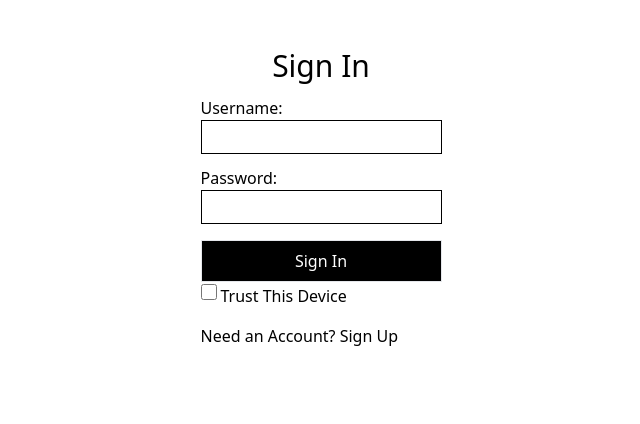
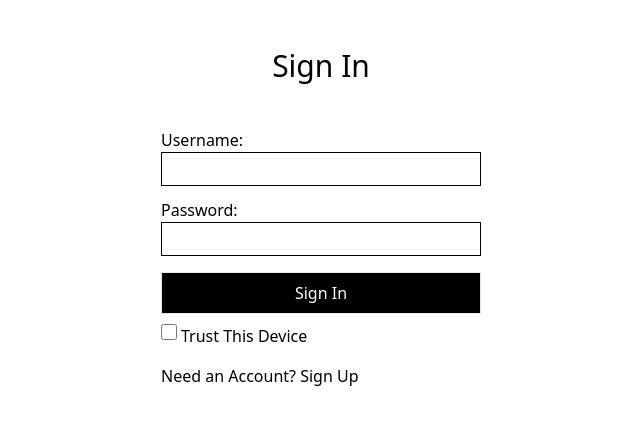
Before and after one commit to sinan-q/my-tasks, a React (Vite) app: page /login in a window 1280 px wide. Shown: the top 424 px of the page, without its empty margins (319-959 px from the left). Built offline with nearby package versions, Linux system fonts and the light colour scheme; what tailwindcss-animated would draw is missing.

Commit message:
Spacings

```diff
--- a/src/components/Login.jsx
+++ b/src/components/Login.jsx
@@ -52,9 +52,9 @@ const Login = () => {
 
     return (
 
-        <section>
+        <section className='w-80'>
             <div className='text-3xl text-center'>Sign In</div>
-            <form className='flex pb-4 flex-col' onSubmit={handleSubmit}>
+            <form className='mt-8 flex pb-4 flex-col' onSubmit={handleSubmit}>
                 <label className='mt-3' htmlFor="username">Username:</label>
                         <input
                         className='p-1 border border-black'
@@ -77,8 +77,8 @@ const Login = () => {
                     value={pwd}
                     required
                 />
-                <button className='active:animate-fade animate-reverse mt-4  p-2 bg-black transition-colors duration-500 text-white hover:bg-white hover:text-black border hover:border-black'>Sign In</button>
-                <div className="persistCheck">
+                <button className='active:animate-fade animate-reverse mt-4  p-2 bg-black transition-colors duration-200 text-white hover:bg-white hover:text-black border hover:border-black'>Sign In</button>
+                <div className="persistCheck mt-2">
                     <input
                         className=' h-4 w-4 mb-0.5 mr-1 text-red-500'
                         type="checkbox"
```
